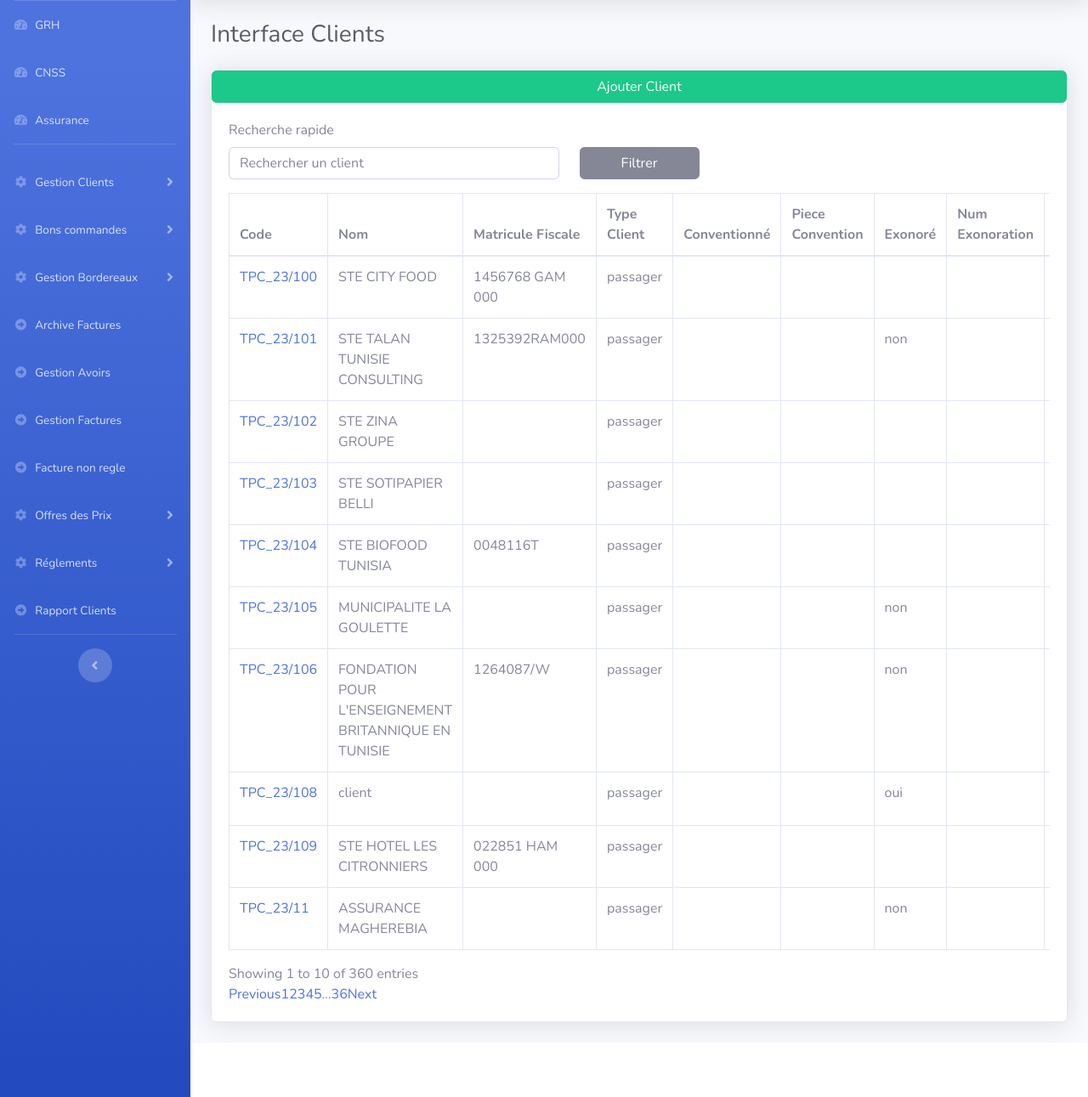
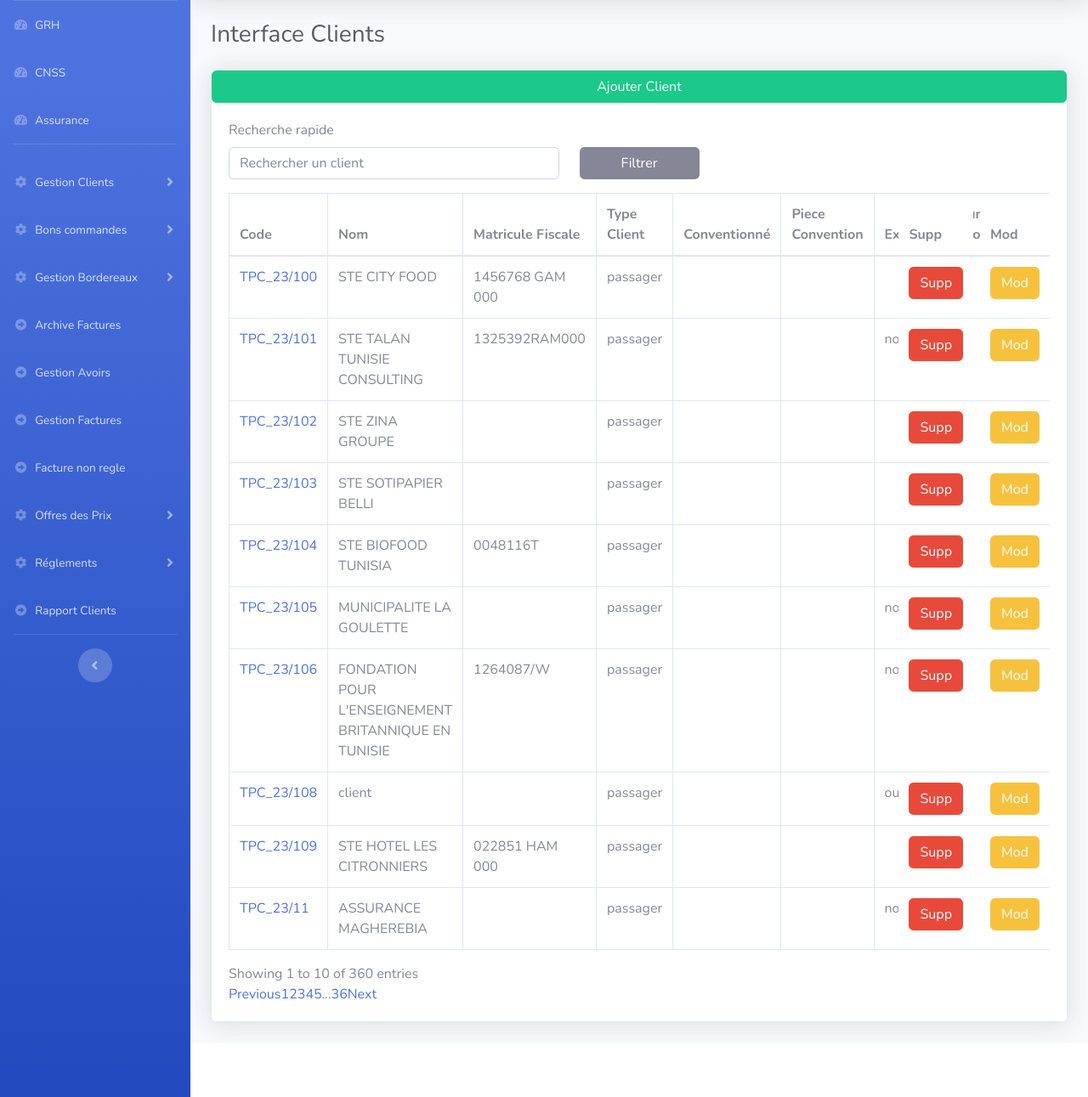
Before and after one commit to benhissihoussem87-lang/tpc-new, a PHP site: page /tpc/main.php?Gestion_Clients in a window 1280 px wide. Shown: the part 70-1361 px from the top of the page at 85% size. Run offline with PHP 8.4, Linux system fonts and the light colour scheme; data comes from the database, SQL or seed files in the repository; some libraries are stand-ins or nearby versions.

Commit message:
Make clients Supp/Mod columns sticky on horizontal scroll

```diff
--- a/pages/clients/Afficher.php
+++ b/pages/clients/Afficher.php
@@ -93,6 +93,24 @@ document.addEventListener('DOMContentLoaded', function(){
   #dataTable_wrapper .dataTables_filter,
   #dataTable_wrapper .dataTables_length {
     display: none !important;
+  }
+  /* Keep Supp/Mod columns visible when horizontally scrolling */
+  #clientsTableWrapper {
+    position: relative;
+  }
+  .clients-table th.sticky-supp,
+  .clients-table td.sticky-supp {
+    position: sticky;
+    right: 90px;
+    z-index: 3;
+    background: #fff;
+  }
+  .clients-table th.sticky-mod,
+  .clients-table td.sticky-mod {
+    position: sticky;
+    right: 0;
+    z-index: 3;
+    background: #fff;
   }
 </style>
 <!--  Fin Modal Add Client-->
@@ -218,8 +236,8 @@ document.addEventListener('DOMContentLoaded', function(){
                                     <button type="button" class="btn btn-secondary w-100" id="clientsFilterApply">Filtrer</button>
                                 </div>
                             </div>
-                            <div class="table-responsive">
-                                <table class="table table-bordered" id="dataTable" width="90%" cellspacing="0">
+                            <div class="table-responsive" id="clientsTableWrapper">
+                                <table class="table table-bordered clients-table" id="dataTable" width="100%" cellspacing="0">
                                     <thead>
                                         <tr>
 											<th >Code</th>
@@ -234,8 +252,8 @@ document.addEventListener('DOMContentLoaded', function(){
                                             <th >Piece Exonoration</th>
                                             <th >N° Téléphone</th>
                                             <th >Email</th>
-											<th >Supp</th>
-											<th >Mod</th>
+											<th class="sticky-supp">Supp</th>
+											<th class="sticky-mod">Mod</th>
 
                                         </tr>
                                     </thead>
@@ -257,8 +275,8 @@ document.addEventListener('DOMContentLoaded', function(){
 											<?=$key['pieceExonoration']?></a></td>
 											 <td><?=$key['tel']?></td>
 											  <td><?=$key['email']?></td>
-											   <td><a href="?Gestion_Clients&deleteClient=<?=$key['id']?>" class="btn btn-danger">Supp</td>
-											   <td class="updateClient"><a id="<?=$key['id']?>" data-bs-toggle="modal" data-bs-target="#ModalUpdateClient" href="#" class="btn btn-warning">Mod</td>
+											   <td class="sticky-supp"><a href="?Gestion_Clients&deleteClient=<?=$key['id']?>" class="btn btn-danger">Supp</a></td>
+											   <td class="updateClient sticky-mod"><a id="<?=$key['id']?>" data-bs-toggle="modal" data-bs-target="#ModalUpdateClient" href="#" class="btn btn-warning">Mod</a></td>
                                         </tr>
 									<?php } } ?>
 
```
